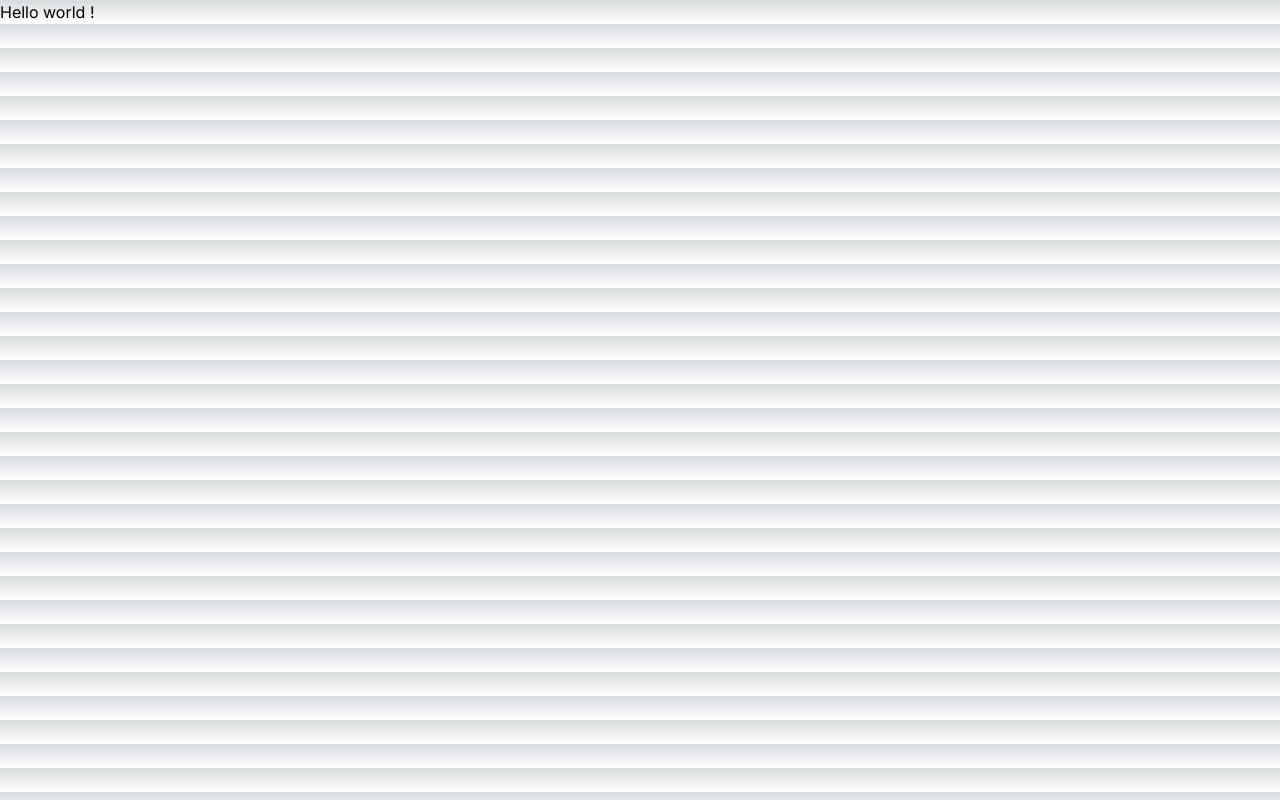
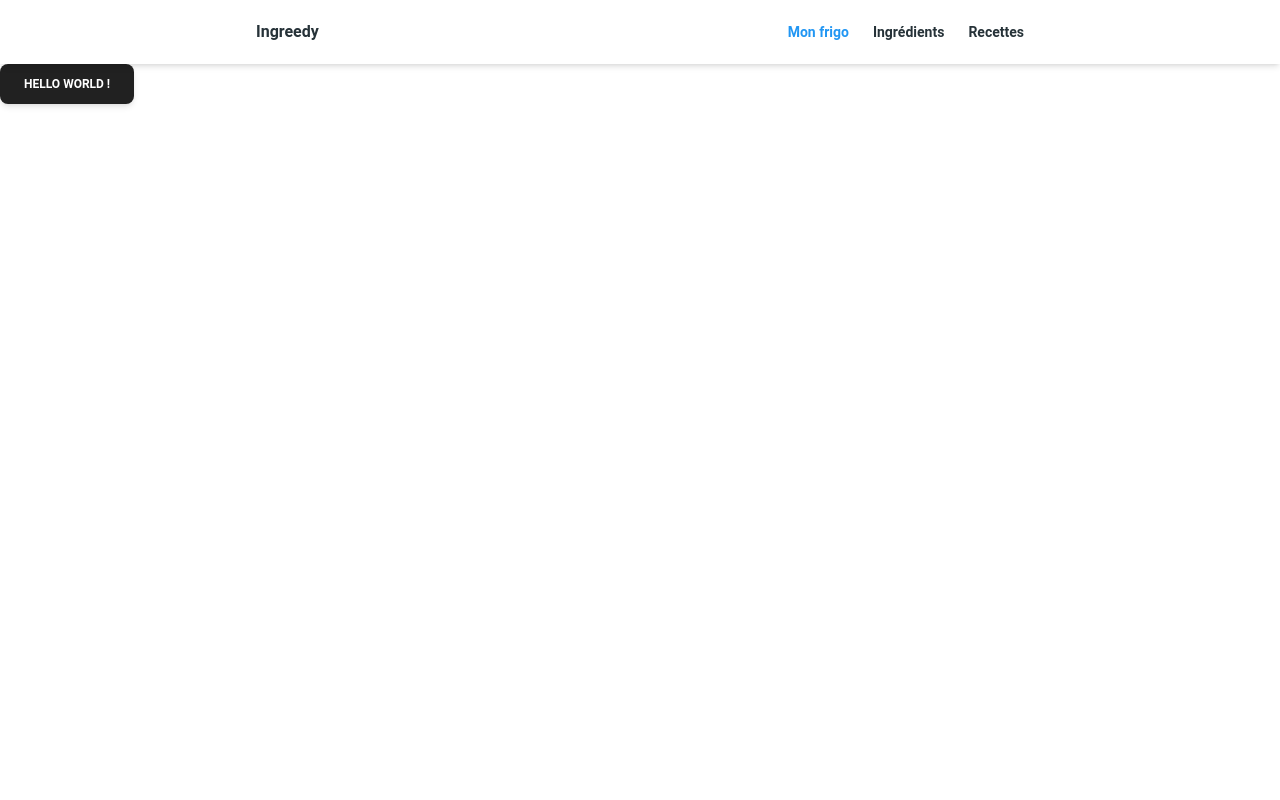
Before and after one commit to a-bachelet/ingreedy-web, a Next.js app: page / in a window 1280 px wide. Built offline with nearby package versions, Linux system fonts and the light colour scheme; no server answers.

Commit message:
chore: added basic layout

```diff
--- a/app/globals.css
+++ b/app/globals.css
@@ -2,28 +2,19 @@
 @tailwind components;
 @tailwind utilities;
 
-:root {
-  --foreground-rgb: 0, 0, 0;
-  --background-start-rgb: 214, 219, 220;
-  --background-end-rgb: 255, 255, 255;
+html.light {
+  --background: white;
+  --foreground-rgb: black;
 }
 
-@media (prefers-color-scheme: dark) {
-  :root {
-    --foreground-rgb: 255, 255, 255;
-    --background-start-rgb: 0, 0, 0;
-    --background-end-rgb: 0, 0, 0;
-  }
+html.dark {
+  --background: black;
+  --foreground-rgb: white;
 }
 
 body {
-  color: rgb(var(--foreground-rgb));
-  background: linear-gradient(
-      to bottom,
-      transparent,
-      rgb(var(--background-end-rgb))
-    )
-    rgb(var(--background-start-rgb));
+  color: var(--foreground-rgb);
+  background: var(--background);
 }
 
 @layer utilities {
--- /dev/null
+++ b/app/ingredients/page.tsx
@@ -0,0 +1,11 @@
+'use client'
+
+import { Button } from "@material-tailwind/react";
+
+export default function Ingredients() {
+  return (
+    <Button>
+      Hello world Ingredients !
+    </Button>
+  );
+}
--- a/app/layout.tsx
+++ b/app/layout.tsx
@@ -1,6 +1,8 @@
 import type { Metadata } from "next";
 import { Inter } from "next/font/google";
 import "./globals.css";
+import { Providers } from "./providers";
+import IngreedyNav from "@/components/ingreedy-nav";
 
 const inter = Inter({ subsets: ["latin"] });
 
@@ -15,8 +17,13 @@ export default function RootLayout({
   children: React.ReactNode;
 }>) {
   return (
-    <html lang="fr">
-      <body className={inter.className}>{children}</body>
-    </html>
+    <Providers>
+      <html lang="fr">
+        <body className={inter.className}>
+          <IngreedyNav />
+          {children}
+        </body>
+      </html>
+    </Providers>
   );
 }
--- a/app/page.tsx
+++ b/app/page.tsx
@@ -1,5 +1,6 @@
 'use client'
 
+import { Button } from "@material-tailwind/react";
 import { useEffect } from "react";
 
 export default function Home() {
@@ -20,6 +21,8 @@ export default function Home() {
   })
 
   return (
-    <p>Hello world !</p>
+    <Button>
+      Hello world !
+    </Button>
   );
 }
--- /dev/null
+++ b/app/providers.tsx
@@ -0,0 +1,19 @@
+'use client';
+
+import useDarkMode from "@/hooks/useDarkMode";
+import { ThemeProvider } from "@material-tailwind/react";
+import React, { ReactNode, useEffect } from "react";
+
+
+export function Providers({ children }: { children: any }) {
+  const [colorTheme, setTheme] = useDarkMode();
+
+
+
+
+  return (
+    <ThemeProvider value={"light"}>
+      {children}
+    </ThemeProvider>
+  );
+}
--- /dev/null
+++ b/app/recipes/page.tsx
@@ -0,0 +1,11 @@
+'use client'
+
+import { Button } from "@material-tailwind/react";
+
+export default function Recipes() {
+  return (
+    <Button>
+      Hello world Recipes !
+    </Button>
+  );
+}
--- /dev/null
+++ b/components/ingreedy-nav.tsx
@@ -0,0 +1,93 @@
+'use client';
+
+import { Bars3Icon, XMarkIcon } from "@heroicons/react/24/outline";
+import { Collapse, IconButton, Navbar, Typography } from "@material-tailwind/react";
+import Link from "next/link";
+import { usePathname } from "next/navigation";
+import React from "react";
+
+function NavList({ onNavigated }: { onNavigated: () => void }) {
+  const pathName = usePathname()
+
+  return (
+    <ul className="my-2 flex flex-col gap-2 lg:mb-0 lg:mt-0 lg:flex-row lg:items-center lg:gap-6">
+      <Typography
+        as="li"
+        variant="small"
+        color="blue-gray"
+        className={ `py-1 font-bold ${pathName === '/' ? 'text-blue-500' : ''}` }
+      >
+        <Link href="/" onClick={onNavigated} className="flex items-center hover:text-blue-500 transition-colors">
+          Mon frigo
+        </Link>
+      </Typography>
+      <Typography
+        as="li"
+        variant="small"
+        color="blue-gray"
+        className={ `py-1 font-bold ${pathName.startsWith('/ingredients') ? 'text-blue-500' : ''}` }
+      >
+        <Link href="/ingredients" onClick={onNavigated}  className="flex items-center hover:text-blue-500 transition-colors">
+          Ingrédients
+        </Link>
+      </Typography>
+      <Typography
+        as="li"
+        variant="small"
+        color="blue-gray"
+        className={ `py-1 font-bold ${pathName.startsWith('/recipes') ? 'text-blue-500' : ''}` }
+      >
+        <Link href="/recipes" onClick={onNavigated}  className="flex items-center hover:text-blue-500 transition-colors">
+          Recettes
+        </Link>
+      </Typography>
+    </ul>
+  );
+}
+
+export default function IngreedyNav() {
+  const [openNav, setOpenNav] = React.useState(false);
+
+  const handleWindowResize = () => window.innerWidth >= 960 && setOpenNav(false);
+
+  React.useEffect(() => {
+    window.addEventListener("resize", handleWindowResize);
+    return () => { window.removeEventListener("resize", handleWindowResize); };
+  }, []);
+
+  return (
+    <Navbar className="mx-auto !max-w-full px-6 py-3 rounded-none">
+      <div className="max-w-full flex justify-center">
+        <div className="max-w-[768px] w-[768px] flex items-center justify-between text-blue-gray-900">
+          <Typography as="a" href="#" variant="h6" className="mr-4 cursor-pointer py-1.5">
+            Ingreedy
+          </Typography>
+          <div className="grow"></div>
+          <div className="hidden lg:block">
+          <NavList />
+          </div>
+          <IconButton
+            variant="text"
+            className="ml-auto h-6 w-6  hover:bg-transparent focus:bg-transparent active:bg-transparent lg:hidden"
+            ripple={false}
+            onClick={() => setOpenNav(!openNav)}
+          >
+            {openNav ? (
+              <XMarkIcon className="h-6 w-6" strokeWidth={2} />
+            ) : (
+              <Bars3Icon className="h-6 w-6" strokeWidth={2} />
+            )}
+          </IconButton>
+        </div>
+      </div>
+
+      <Collapse open={openNav}>
+        <div className="max-w-full flex justify-center">
+          <div className="max-w-[768px] w-[768px] flex items-center justify-between text-blue-gray-900">
+            <NavList onNavigated={() => { setOpenNav(false) }} />
+          </div>
+        </div>
+      </Collapse>
+    </Navbar>
+  )
+}
--- /dev/null
+++ b/hooks/useDarkMode.ts
@@ -0,0 +1,26 @@
+'use client';
+
+import { useEffect, useState } from "react";
+
+function useDarkMode() {
+  const [theme, setTheme]: [any, any] = useState(
+    typeof window !== "undefined" ? localStorage.theme : "light"
+  );
+
+  const colorTheme = theme === "dark" ? "light" : "dark";
+
+  useEffect(() => {
+    const root = window.document.documentElement;
+
+    root.classList.remove(colorTheme);
+    root.classList.add(theme);
+
+    if (typeof window !== "undefined") {
+      localStorage.setItem("theme", theme);
+    }
+  }, [theme]);
+
+  return [colorTheme, setTheme];
+}
+
+export default useDarkMode;
--- a/package.json
+++ b/package.json
@@ -9,6 +9,8 @@
     "lint": "next lint"
   },
   "dependencies": {
+    "@heroicons/react": "^2.1.3",
+    "@material-tailwind/react": "^2.1.9",
     "next": "14.2.4",
     "react": "^18",
     "react-dom": "^18"
--- a/tailwind.config.ts
+++ b/tailwind.config.ts
@@ -1,4 +1,6 @@
 import type { Config } from "tailwindcss";
+
+import withMT from "@material-tailwind/react/utils/withMT";
 
 const config: Config = {
   content: [
@@ -6,15 +8,11 @@ const config: Config = {
     "./components/**/*.{js,ts,jsx,tsx,mdx}",
     "./app/**/*.{js,ts,jsx,tsx,mdx}",
   ],
+  darkMode: 'class',
   theme: {
-    extend: {
-      backgroundImage: {
-        "gradient-radial": "radial-gradient(var(--tw-gradient-stops))",
-        "gradient-conic":
-          "conic-gradient(from 180deg at 50% 50%, var(--tw-gradient-stops))",
-      },
-    },
+    extend: {}
   },
   plugins: [],
 };
-export default config;
+
+export default withMT(config);
```
Also changed, not shown: 1 other file (tests, documents, lock files or other folders).
